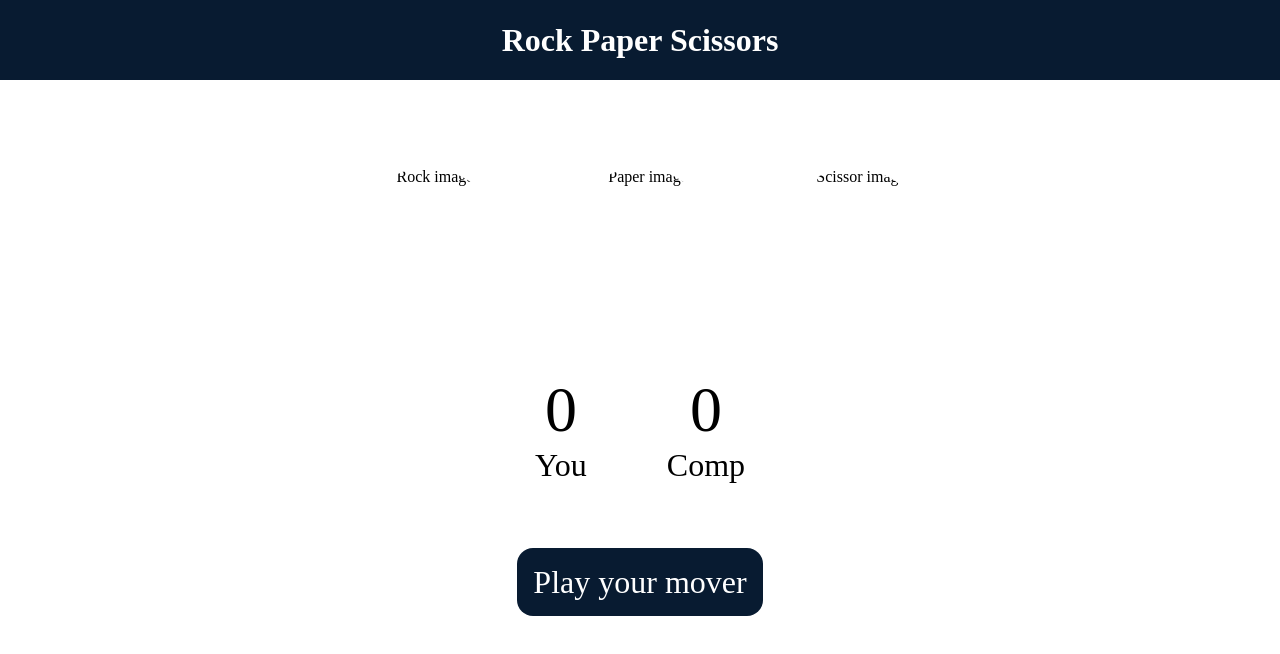
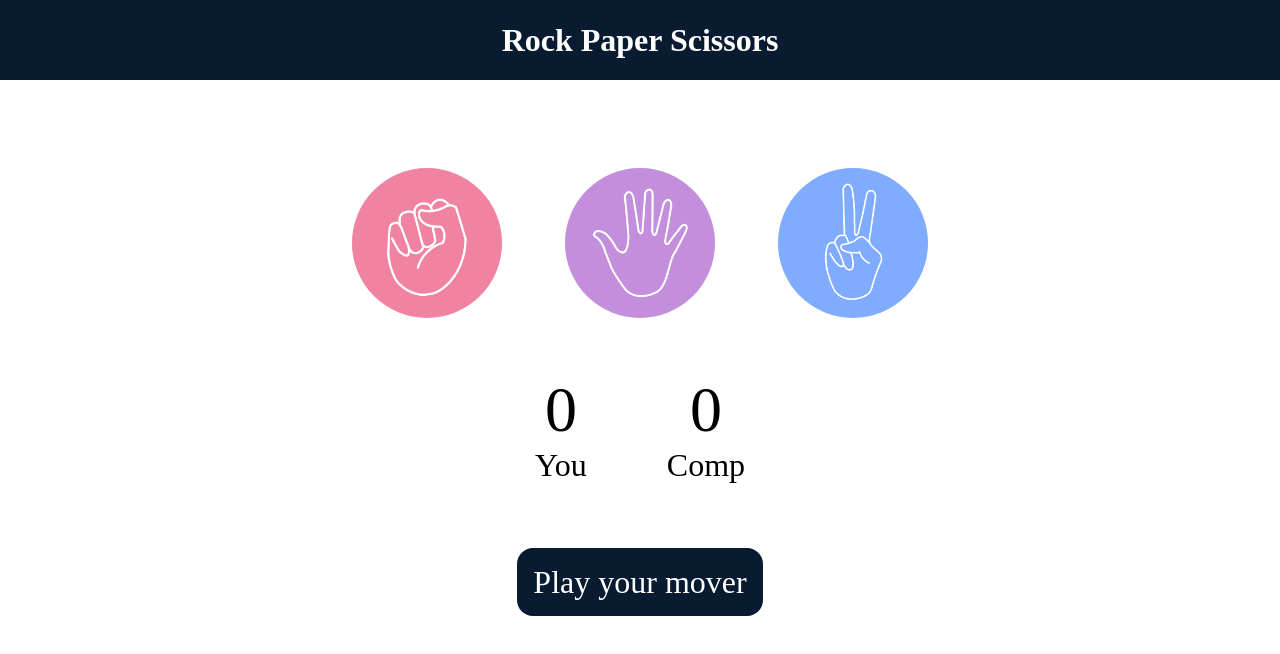
Before and after one commit to M-aham/Stone-Paper-Scissors, a plain HTML site: page index.html in a window 1280 px wide. Drawn offline with Linux system fonts and the light colour scheme.

Commit message:
Update index.html

```diff
--- a/index.html
+++ b/index.html
@@ -10,13 +10,13 @@
     <h1>Rock Paper Scissors</h1>
     <div class="choices" >
          <div class="choice" id="rock">
-             <img src="iamges/rock.png"  alt="Rock image">
+             <img src="rock.png"  alt="Rock image">
          </div>
          <div class="choice" id="paper">
-              <img src="iamges/paper.png"  alt="Paper image">
+              <img src="paper.png"  alt="Paper image">
          </div>
          <div class="choice" id="scissors">
-             <img src="iamges/scissors.png"   alt="Scissor image">
+             <img src="scissors.png"   alt="Scissor image">
          </div>
     </div>
 
```
